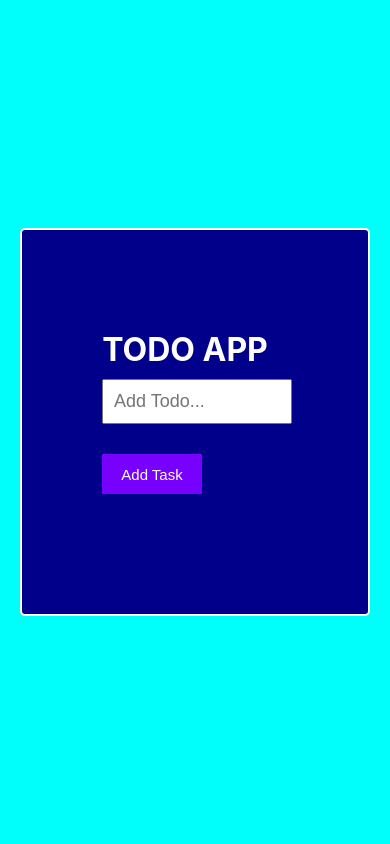
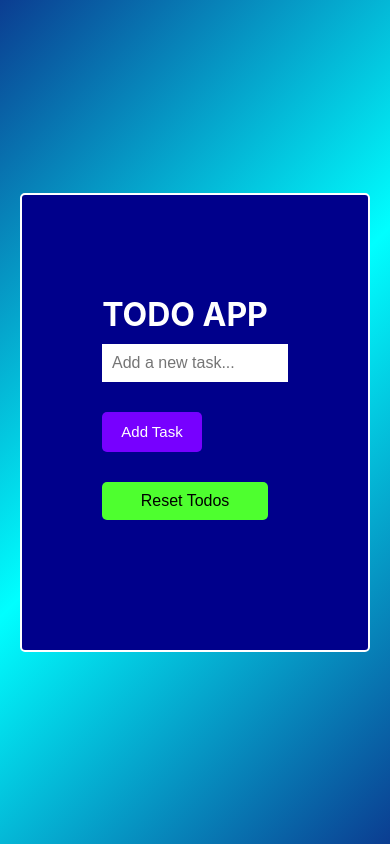
Before and after one commit to vinit-chawlaa/Todoapp, a React (Create React App) app: page / in a window 390 px wide. Built offline with nearby package versions, Linux system fonts and the light colour scheme.

Commit message:
Your commit message here

```diff
--- a/src/App.css
+++ b/src/App.css
@@ -48,7 +48,22 @@ body{
   display: flex;
   justify-content: center;
   align-items: center;
-  background: rgb(0, 255, 251);
+  background: linear-gradient(135deg, #0B3D91, #00FFFF, #0B3D91);
+
+
+
+
+
+
+
+
+
+
+
+
+
+
+
 }
 
 .TodoContainer{
@@ -74,6 +89,13 @@ input{
   padding: 10px;
   font-size: 18px;
   margin: 10px 0px;
+  outline: none;
+  border: none;
+}
+
+input:focus{
+  outline: 2px solid #00FFFF;
+ box-shadow: 0 0 5px #00FFFF;
 }
 
 h1{
@@ -91,6 +113,7 @@ h1{
   border: none;
   font-size: 15px;
   cursor: pointer;
+  border-radius: 5px;
 }
 
 
@@ -108,6 +131,7 @@ ol li{
   background-color: red;
   color: white;
   cursor: pointer;
+  border-radius: 5px;
 }
 
 .edit{
@@ -118,6 +142,7 @@ ol li{
   background-color: rgb(7, 156, 248);
   color: white;
   cursor: pointer;
+  border-radius: 5px;
 }
 
 .box {
@@ -145,4 +170,27 @@ ol li{
   .Todo{
     padding-left: 80px;
   }
+
+  input{
+    font-size: 16px;
+  }
 }
+
+@media screen and (max-width:350px) {
+  input{
+    font-size: 13px;
+  }
+}
+
+.reset{
+  width: 100%;
+  text-wrap: nowrap;
+  padding: 10px;
+  margin: 10px 0px 30px;
+  border: none;
+  font-size: 16px;
+  background-color: rgb(78, 255, 47);
+  color: black;
+  cursor: pointer;
+  border-radius: 5px;
+}
--- a/src/components/Todo.jsx
+++ b/src/components/Todo.jsx
@@ -34,6 +34,11 @@ const Todo = () => {
             if (isediting) {
                 const update = task.map((t, i) => i === currentindex ? inputvalue : t)
                 setTask(update)
+
+                if(update)
+                {
+                    window.scrollTo(0,document.body.scrollHeight)
+                }
                 setIsediting(false)
                 setCurrentindex(null)
             }
@@ -57,6 +62,11 @@ const Todo = () => {
     const handledelete = (idx) => {
         const newtask = task.filter((_, i) => i !== idx)
         setTask(newtask)
+        if (isediting && currentindex === idx) {
+            setInputvalue('');
+            setIsediting(false);
+        }
+
         console.log("Tasks after deletion:", newtask);
     }
 
@@ -68,6 +78,10 @@ const Todo = () => {
         inputref.current.focus();
     }
 
+    const resetTodo = () =>{
+        setTask([])
+    }
+
 
     return (
         <div className="TodoContainer">
@@ -77,13 +91,14 @@ const Todo = () => {
            <input
                 type="text"
                 value={inputvalue}
-                placeholder="Add Todo..."
+                placeholder="Add a new task..."
                 onChange={(e) => setInputvalue(e.target.value)}
                 ref={inputref}
             />
            </form>
 
             <button className="btn"  onClick={addtask}>{isediting ? 'Update Task' : 'Add Task'}</button>
+            <button className="reset" onClick={resetTodo}>Reset Todos</button>
 
             <ol>
                 {task.map((item, idx) => (
```
